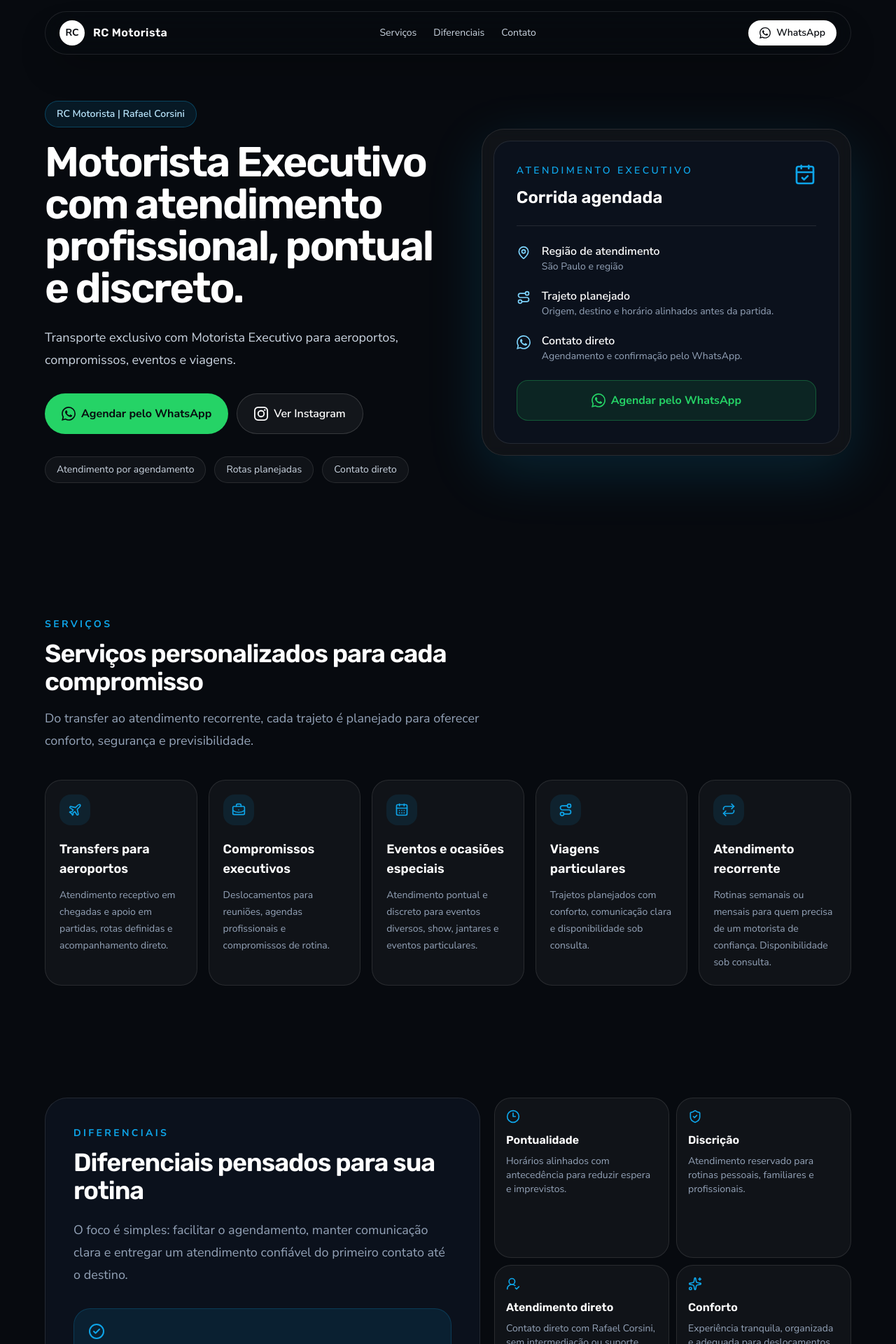
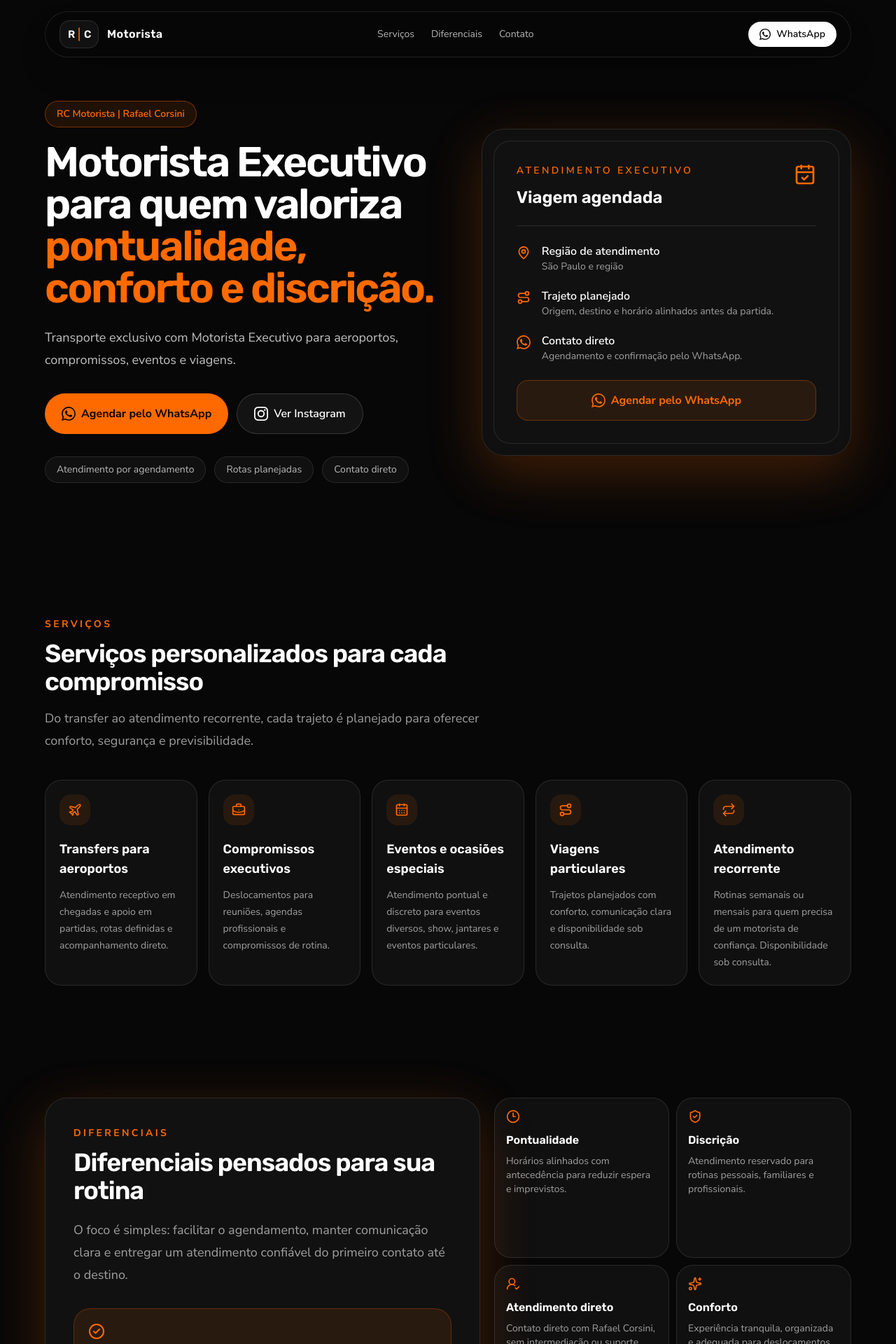
Before and after one commit to pedropcorsini/landing-page-rc-motorista, a React (Vite) app: page / in a window 1280 px wide. Shown: the top 1920 px of the page at 70% size. Built offline with nearby package versions, Linux system fonts and the light colour scheme.

Commit message:
style: atualiza identidade visual da landing

```diff
--- a/src/App.tsx
+++ b/src/App.tsx
@@ -8,7 +8,7 @@ import { Services } from './components/Services';
 
 export default function App() {
   return (
-    <div className="min-h-screen overflow-x-hidden bg-ink text-slate-50 antialiased">
+    <div className="min-h-screen overflow-x-hidden bg-ink text-white antialiased">
       <Header />
       <main>
         <Hero />
--- a/src/components/Differentials.tsx
+++ b/src/components/Differentials.tsx
@@ -6,24 +6,24 @@ const icons = [Clock3, ShieldCheck, UserRoundCheck, Sparkles];
 export function Differentials() {
   return (
     <section id="diferenciais" className="px-4 py-20">
-      <div className="mx-auto grid max-w-6xl gap-5 lg:grid-cols-[1fr_0.82fr] lg:items-stretch">
-        <div className="rounded-[2rem] border border-white/10 bg-surface p-8 sm:p-10 lg:h-full">
+      <div className="relative isolate mx-auto grid max-w-6xl gap-5 lg:grid-cols-[1fr_0.82fr] lg:items-stretch">
+        <div className="relative z-0 rounded-[2rem] border border-white/10 bg-surface p-8 shadow-glow sm:p-10 lg:h-full">
           <div>
             <p className="text-sm font-bold uppercase tracking-[0.24em] text-brand">Diferenciais</p>
             <h2 className="mt-3 font-heading text-3xl font-semibold tracking-[-0.03em] text-white sm:text-4xl">
               Diferenciais pensados para sua rotina
             </h2>
-            <p className="mt-5 text-lg leading-8 text-slate-400">
+            <p className="mt-5 text-lg leading-8 text-white/60">
               O foco é simples: facilitar o agendamento, manter comunicação clara e entregar um atendimento confiável do primeiro contato até o destino.
             </p>
           </div>
-          <div className="mt-8 rounded-3xl border border-brand/20 bg-brand/10 p-5 text-sky-100">
+          <div className="mt-8 rounded-3xl border border-brand/25 bg-brand/10 p-5 text-white/85">
             <CheckCircle2 aria-hidden="true" className="mb-3 h-6 w-6 text-brand" />
             <p className="font-semibold">Ideal para quem precisa de pontualidade, discrição, conforto, segurança e contato direto com o motorista.</p>
           </div>
         </div>
 
-        <div className="grid gap-2.5 sm:grid-cols-2 lg:h-full lg:max-w-[520px] lg:grid-rows-2 lg:self-stretch">
+        <div className="relative z-10 grid gap-2.5 sm:grid-cols-2 lg:h-full lg:max-w-[520px] lg:grid-rows-2 lg:self-stretch">
           {site.differentials.map((item, index) => {
             const Icon = icons[index];
 
@@ -31,7 +31,7 @@ export function Differentials() {
               <article key={item.title} className="rounded-3xl border border-white/10 bg-white/[0.04] p-4 sm:aspect-square lg:aspect-auto lg:h-full">
                 <Icon aria-hidden="true" className="h-5 w-5 text-brand" />
                 <h3 className="mt-3 font-heading text-base font-semibold text-white">{item.title}</h3>
-                <p className="mt-2 text-sm leading-5 text-slate-400">{item.description}</p>
+                <p className="mt-2 text-sm leading-5 text-white/60">{item.description}</p>
               </article>
             );
           })}
--- a/src/components/Header.tsx
+++ b/src/components/Header.tsx
@@ -1,5 +1,35 @@
 import { WhatsAppIcon } from './BrandIcons';
 import { site } from '../data/site';
+
+function LogoMark() {
+  return (
+    <svg
+      aria-hidden="true"
+      className="h-10 w-14 flex-none"
+      fill="none"
+      viewBox="0 0 56 40"
+      xmlns="http://www.w3.org/2000/svg"
+    >
+      <rect width="56" height="40" rx="14" fill="#111111" />
+      <rect x="0.5" y="0.5" width="55" height="39" rx="13.5" stroke="white" strokeOpacity="0.12" />
+      <path d="M28 11V29" stroke="#F97316" strokeLinecap="round" strokeWidth="1.5" />
+      <text
+        fill="#F8FAFC"
+        fontFamily="Rubik, system-ui, sans-serif"
+        fontSize="15"
+        fontWeight="600"
+        letterSpacing="0.02em"
+      >
+        <tspan x="12" y="25">
+          R
+        </tspan>
+        <tspan x="35" y="25">
+          C
+        </tspan>
+      </text>
+    </svg>
+  );
+}
 
 export function Header() {
   return (
@@ -10,11 +40,13 @@ export function Header() {
           className="flex items-center gap-3 rounded-full focus-visible:outline focus-visible:outline-2 focus-visible:outline-offset-4 focus-visible:outline-brand"
           aria-label="RC Motorista - voltar ao inicio"
         >
-          <span className="grid h-9 w-9 place-items-center rounded-full bg-white text-sm font-bold text-ink">RC</span>
-          <span className="font-heading text-sm font-semibold tracking-wide text-white sm:text-base">{site.brand}</span>
+          <LogoMark />
+          <span className="font-heading text-sm font-semibold tracking-wide text-white sm:text-base">
+            Motorista
+          </span>
         </a>
 
-        <nav aria-label="Navegacao principal" className="hidden items-center gap-6 text-sm text-slate-300 md:flex">
+        <nav aria-label="Navegacao principal" className="hidden items-center gap-6 text-sm text-white/70 md:flex">
           {site.nav.map((item) => (
             <a
               key={item.href}
@@ -28,7 +60,7 @@ export function Header() {
 
         <a
           href={site.whatsappHref}
-          className="inline-flex cursor-pointer items-center gap-2 rounded-full bg-white px-4 py-2 text-sm font-semibold text-ink transition-colors duration-200 hover:bg-slate-200 focus-visible:outline focus-visible:outline-2 focus-visible:outline-offset-4 focus-visible:outline-brand"
+          className="inline-flex cursor-pointer items-center gap-2 rounded-full bg-white px-4 py-2 text-sm font-semibold text-ink transition-colors duration-200 hover:bg-orange-50 focus-visible:outline focus-visible:outline-2 focus-visible:outline-offset-4 focus-visible:outline-brand"
           aria-label="WhatsApp"
         >
           <WhatsAppIcon className="h-4 w-4" />
--- a/src/components/Hero.tsx
+++ b/src/components/Hero.tsx
@@ -5,21 +5,22 @@ import { site } from '../data/site';
 export function Hero() {
   return (
     <section id="top" className="relative overflow-hidden px-4 pb-20 pt-32 sm:pt-36 lg:pb-28">
-      <div className="absolute inset-0 -z-10 bg-[radial-gradient(circle_at_top_left,rgba(14,165,233,0.22),transparent_34%),radial-gradient(circle_at_80%_10%,rgba(37,211,102,0.12),transparent_26%)]" />
+      <div className="absolute inset-0 -z-10 bg-[radial-gradient(circle_at_top_left,rgba(255,106,0,0.30),transparent_34%),radial-gradient(circle_at_80%_10%,rgba(255,106,0,0.12),transparent_26%)]" />
       <div className="mx-auto grid max-w-6xl items-center gap-10 lg:grid-cols-[1.05fr_0.95fr]">
         <div>
-          <p className="mb-5 inline-flex rounded-full border border-brand/30 bg-brand/10 px-4 py-2 text-sm font-semibold text-sky-200">
+          <p className="mb-5 inline-flex rounded-full border border-brand/40 bg-brand/10 px-4 py-2 text-sm font-semibold text-brand">
             {site.brand} | {site.driver}
           </p>
           <h1 className="max-w-4xl font-heading text-4xl font-semibold leading-tight tracking-[-0.04em] text-white sm:text-5xl lg:text-6xl">
-            {site.headline}
+            Motorista Executivo para quem valoriza{' '}
+            <span className="text-brand">pontualidade, conforto e discrição.</span>
           </h1>
-          <p className="mt-6 max-w-2xl text-lg leading-8 text-slate-300">{site.subheadline}</p>
+          <p className="mt-6 max-w-2xl text-lg leading-8 text-white/75">{site.subheadline}</p>
 
           <div className="mt-8 flex flex-col gap-3 sm:flex-row">
             <a
               href={site.whatsappHref}
-              className="inline-flex cursor-pointer items-center justify-center gap-2 rounded-full bg-whatsapp px-6 py-4 text-base font-bold text-ink transition-colors duration-200 hover:bg-[#42e37c] focus-visible:outline focus-visible:outline-2 focus-visible:outline-offset-4 focus-visible:outline-whatsapp"
+              className="inline-flex cursor-pointer items-center justify-center gap-2 rounded-full bg-whatsapp px-6 py-4 text-base font-bold text-ink transition-colors duration-200 hover:bg-[#ff7a1a] focus-visible:outline focus-visible:outline-2 focus-visible:outline-offset-4 focus-visible:outline-whatsapp"
             >
               <WhatsAppIcon className="h-5 w-5" />
               Agendar pelo WhatsApp
@@ -33,7 +34,7 @@ export function Hero() {
             </a>
           </div>
 
-          <div className="mt-8 flex flex-wrap gap-3 text-sm text-slate-300">
+          <div className="mt-8 flex flex-wrap gap-3 text-sm text-white/70">
             {site.trustBadges.map((badge) => (
               <span key={badge} className="rounded-full border border-white/10 bg-white/[0.04] px-4 py-2">
                 {badge}
@@ -47,31 +48,31 @@ export function Hero() {
             <div className="flex items-start justify-between gap-4 border-b border-white/10 pb-6">
               <div>
                 <p className="text-sm font-semibold uppercase tracking-[0.24em] text-brand">Atendimento executivo</p>
-                <h2 className="mt-3 font-heading text-2xl font-semibold text-white">Corrida agendada</h2>
+                <h2 className="mt-3 font-heading text-2xl font-semibold text-white">Viagem agendada</h2>
               </div>
               <CalendarCheck aria-hidden="true" className="h-8 w-8 text-brand" />
             </div>
 
             <div className="space-y-5 py-6">
               <div className="flex gap-4">
-                <MapPin aria-hidden="true" className="mt-1 h-5 w-5 flex-none text-sky-300" />
+                <MapPin aria-hidden="true" className="mt-1 h-5 w-5 flex-none text-brand" />
                 <div>
                   <p className="font-semibold text-white">Região de atendimento</p>
-                  <p className="text-sm text-slate-400">{site.location}</p>
+                  <p className="text-sm text-white/60">{site.location}</p>
                 </div>
               </div>
               <div className="flex gap-4">
-                <Route aria-hidden="true" className="mt-1 h-5 w-5 flex-none text-sky-300" />
+                <Route aria-hidden="true" className="mt-1 h-5 w-5 flex-none text-brand" />
                 <div>
                   <p className="font-semibold text-white">Trajeto planejado</p>
-                  <p className="text-sm text-slate-400">Origem, destino e horário alinhados antes da partida.</p>
+                  <p className="text-sm text-white/60">Origem, destino e horário alinhados antes da partida.</p>
                 </div>
               </div>
               <div className="flex gap-4">
-                <WhatsAppIcon className="mt-1 h-5 w-5 flex-none text-sky-300" />
+                <WhatsAppIcon className="mt-1 h-5 w-5 flex-none text-brand" />
                 <div>
                   <p className="font-semibold text-white">Contato direto</p>
-                  <p className="text-sm text-slate-400">Agendamento e confirmação pelo WhatsApp.</p>
+                  <p className="text-sm text-white/60">Agendamento e confirmação pelo WhatsApp.</p>
                 </div>
               </div>
             </div>
--- a/src/components/HowItWorks.tsx
+++ b/src/components/HowItWorks.tsx
@@ -8,9 +8,9 @@ export function HowItWorks() {
           <div>
             <p className="text-sm font-bold uppercase tracking-[0.24em] text-brand">Agendamento</p>
             <h2 className="mt-3 font-heading text-3xl font-semibold tracking-[-0.03em] text-white sm:text-4xl">
-              Como funciona
+              Como funciona?
             </h2>
-            <p className="mt-4 text-lg leading-8 text-slate-400">
+            <p className="mt-4 text-lg leading-8 text-white/60">
               Solicite seu atendimento, informe os detalhes do compromisso e receba a confirmação com todas as informações necessárias.
             </p>
           </div>
@@ -22,7 +22,7 @@ export function HowItWorks() {
                   {String(index + 1).padStart(2, '0')}
                 </span>
                 <h3 className="mt-5 font-heading text-lg font-semibold text-white">{step.title}</h3>
-                <p className="mt-3 text-sm leading-6 text-slate-400">{step.description}</p>
+                <p className="mt-3 text-sm leading-6 text-white/60">{step.description}</p>
               </article>
             ))}
           </div>
--- a/src/components/Services.tsx
+++ b/src/components/Services.tsx
@@ -12,7 +12,7 @@ export function Services() {
           <h2 className="mt-3 font-heading text-3xl font-semibold tracking-[-0.03em] text-white sm:text-4xl">
             Serviços personalizados para cada compromisso
           </h2>
-          <p className="mt-4 text-lg leading-8 text-slate-400">
+          <p className="mt-4 text-lg leading-8 text-white/60">
             Do transfer ao atendimento recorrente, cada trajeto é planejado para oferecer conforto, segurança e previsibilidade.
           </p>
         </div>
@@ -30,7 +30,7 @@ export function Services() {
                   <Icon aria-hidden="true" className="h-5 w-5" />
                 </div>
                 <h3 className="font-heading text-lg font-semibold text-white">{service.title}</h3>
-                <p className="mt-3 text-sm leading-6 text-slate-400">{service.description}</p>
+                <p className="mt-3 text-sm leading-6 text-white/60">{service.description}</p>
               </article>
             );
           })}
--- a/src/data/site.ts
+++ b/src/data/site.ts
@@ -10,7 +10,7 @@ export const site = {
   whatsappHref: `https://wa.me/${whatsappNumber}?text=${whatsappMessage}`,
   instagramHandle: '@rcmotorista',
   instagramHref: 'https://www.instagram.com/rcmotorista/',
-  headline: 'Motorista Executivo com atendimento profissional, pontual e discreto.',
+  headline: 'Motorista Executivo para quem valoriza pontualidade, conforto e discrição.',
   subheadline:
     'Transporte exclusivo com Motorista Executivo para aeroportos, compromissos, eventos e viagens.',
   nav: [
--- a/src/index.css
+++ b/src/index.css
@@ -7,7 +7,7 @@
 :root {
   color-scheme: dark;
   font-family: 'Nunito Sans', system-ui, sans-serif;
-  background: #070a0f;
+  background: #070707;
 }
 
 html {
@@ -17,7 +17,7 @@ html {
 body {
   margin: 0;
   min-width: 320px;
-  background: #070a0f;
+  background: #070707;
 }
 
 * {
```
Also changed, not shown: src/components/Contact.tsx (+7 -7 lines), src/components/Footer.tsx (+4 -4 lines), tailwind.config.js (+6 -6 lines), 1 other file (tests, documents, lock files or other folders).
